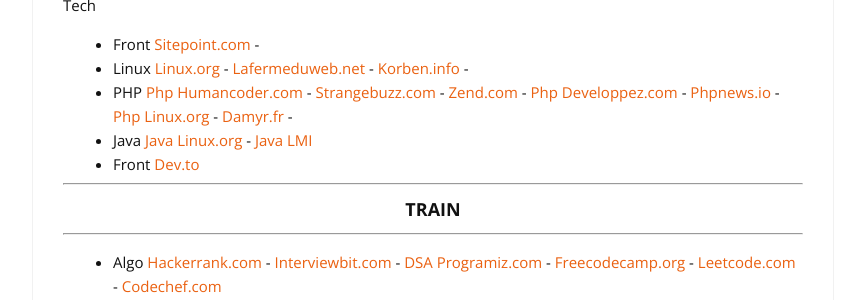
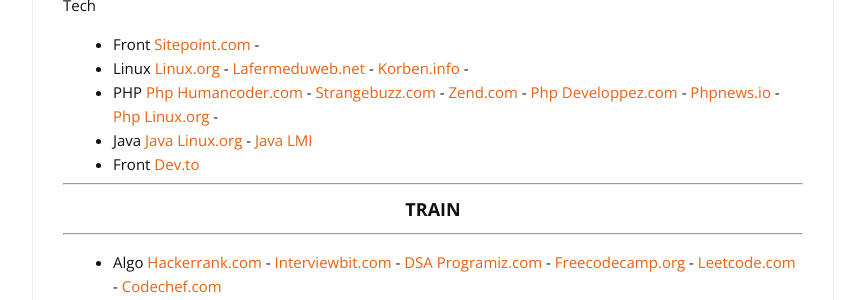
Before and after one commit to cylmat/cylmat.github.io, a Jekyll site: the page built from _pages/USEFUL.md, in a window 1280 px wide and 900 px high. Shown: the part 348-648 px from the top of the window, without its empty margins (207-1072 px from the left). Built offline with Jekyll 4.4.1, drawn with Linux system fonts in a browser that asks for light colours; nearby versions of some CDN libraries.

Commit message:
Update USEFUL.md

```diff
--- a/_pages/USEFUL.md
+++ b/_pages/USEFUL.md
@@ -16,7 +16,7 @@
 * Front [Sitepoint.com](https://www.sitepoint.com) -
 * Linux [Linux.org](https://linuxfr.org) - [Lafermeduweb.net](https://www.lafermeduweb.net) - [Korben.info](https://korben.info) -
 * PHP [Php Humancoder.com](https://news.humancoders.com/t/php) - [Strangebuzz.com](https://www.strangebuzz.com/fr) - [Zend.com](https://www.zend.com/blog) -
-[Php Developpez.com](https://php.developpez.com) - [Phpnews.io](https://phpnews.io) - [Php Linux.org](https://linuxfr.org/sections/php) - [Damyr.fr](https://www.damyr.fr) -
+[Php Developpez.com](https://php.developpez.com) - [Phpnews.io](https://phpnews.io) - [Php Linux.org](https://linuxfr.org/sections/php) -
 * Java [Java Linux.org](https://linuxfr.org/sections/java) - [Java LMI](https://www.lemondeinformatique.fr/toute-l-actualite-produit-sur-java-42.html)
 * Front [Dev.to](https://dev.to)
 
```
